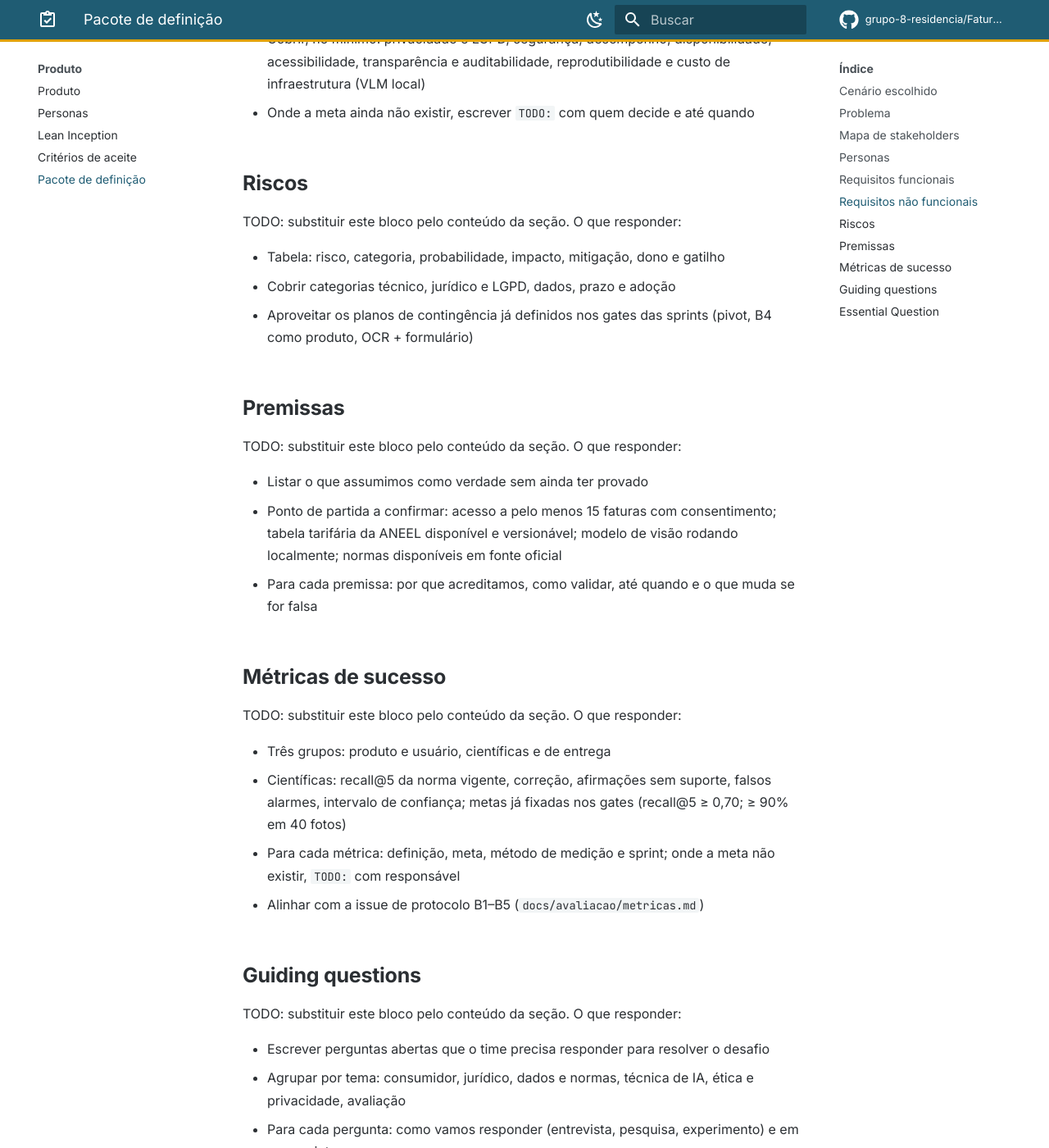
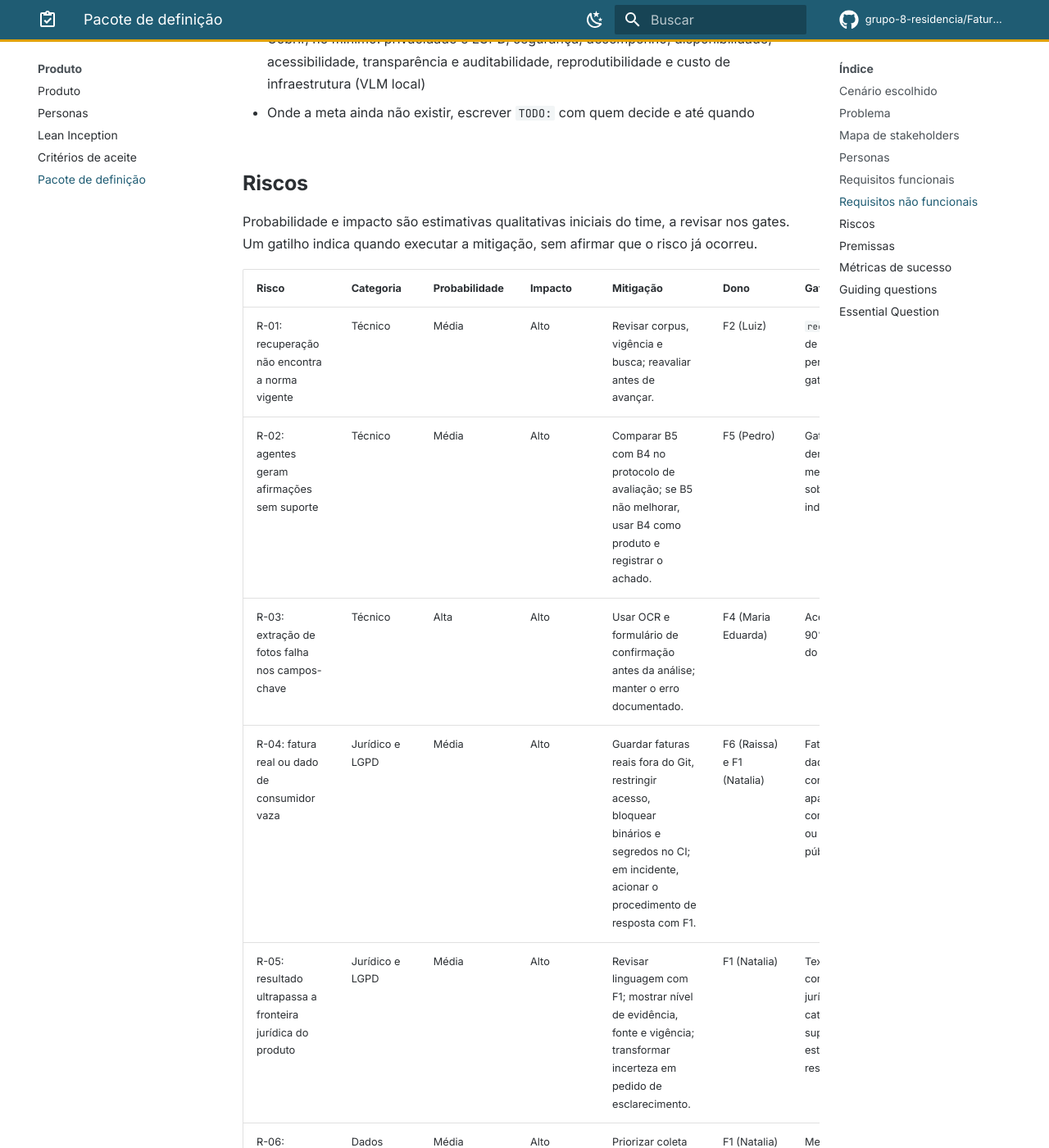
Before and after one commit to grupo-8-residencia/Fatura-Aberta, an MkDocs documentation site: the page built from docs/produto/pacote-de-definicao.md, in a window 1280 px wide and 1400 px high, scrolled down 1991 px. Shown: the whole window at 82% size. Built offline with MkDocs 1.6.1 and Material for MkDocs 9.7.7, drawn with Linux system fonts in a browser that asks for light colours; plug-ins that fetch from the network failed and are left out; comment, search, counter and statistics services are not loaded; some of the changed text lies outside the part shown.

Commit message:
docs(produto): registra riscos do pacote de definicao

```diff
--- a/docs/produto/definicao/riscos.md
+++ b/docs/produto/definicao/riscos.md
@@ -1,9 +1,18 @@
 ## Riscos
 
-<!-- Responsável: Raissa · Par de revisão: Maria Eduarda · Issue S1-18 · Limite: tabela com pelo menos 8 riscos -->
+<!-- Responsável: Raissa · Par de revisão: Maria Eduarda · Issue S1-18 -->
 
-TODO: substituir este bloco pelo conteúdo da seção. O que responder:
+Probabilidade e impacto são estimativas qualitativas iniciais do time, a revisar nos gates. Um gatilho indica quando executar a mitigação, sem afirmar que o risco já ocorreu.
 
-- Tabela: risco, categoria, probabilidade, impacto, mitigação, dono e gatilho
-- Cobrir categorias técnico, jurídico e LGPD, dados, prazo e adoção
-- Aproveitar os planos de contingência já definidos nos gates das sprints (pivot, B4 como produto, OCR + formulário)
+| Risco | Categoria | Probabilidade | Impacto | Mitigação | Dono | Gatilho |
+|---|---|---|---|---|---|---|
+| R-01: recuperação não encontra a norma vigente | Técnico | Média | Alto | Revisar corpus, vigência e busca; reavaliar antes de avançar. | F2 (Luiz) | `recall@5` abaixo de 0,70 nas 30 perguntas do gate da S2. |
+| R-02: agentes geram afirmações sem suporte | Técnico | Média | Alto | Comparar B5 com B4 no protocolo de avaliação; se B5 não melhorar, usar B4 como produto e registrar o achado. | F5 (Pedro) | Gate da S4 não demonstra melhora de B5 sobre B4 nesse indicador. |
+| R-03: extração de fotos falha nos campos-chave | Técnico | Alta | Alto | Usar OCR e formulário de confirmação antes da análise; manter o erro documentado. | F4 (Maria Eduarda) | Acerto inferior a 90% nas 40 fotos do gate da S5. |
+| R-04: fatura real ou dado de consumidor vaza | Jurídico e LGPD | Média | Alto | Guardar faturas reais fora do Git, restringir acesso, bloquear binários e segredos no CI; em incidente, acionar o procedimento de resposta com F1. | F6 (Raissa) e F1 (Natalia) | Fatura real ou dado de consumidor aparece em commit, PR, log ou artefato público. |
+| R-05: resultado ultrapassa a fronteira jurídica do produto | Jurídico e LGPD | Média | Alto | Revisar linguagem com F1; mostrar nível de evidência, fonte e vigência; transformar incerteza em pedido de esclarecimento. | F1 (Natalia) | Texto afirma conclusão jurídica categórica, omite suporte ou estima restituição. |
+| R-06: amostra de faturas consentidas é insuficiente | Dados | Média | Alto | Priorizar coleta com termo de consentimento; usar dados sintéticos para desenvolvimento e declarar a limitação da avaliação. | F1 (Natalia) | Menos de 15 faturas reais consentidas ao final da S1. |
+| R-07: norma ou tarifa usada está desatualizada | Dados | Média | Alto | Versionar fonte, data e vigência; suspender a comparação de nível B sem tabela verificável e apresentar pedido de esclarecimento quando necessário. | F2 (Luiz) e F3 (Talita) | Fonte oficial, versão ou vigência não pode ser confirmada para o período da fatura. |
+| R-08: pacote de definição perde o prazo ou o limite | Prazo | Alta | Médio | Consolidar as seções por responsável, revisar pendências e submeter o gate com lacunas explícitas. | Tech Lead (Pedro) | Pacote de 3 a 5 páginas incompleto na entrega da S1. |
+| R-09: pessoas não entendem o cartão de decisão | Adoção | Média | Médio | Testar linguagem e próximos passos com pessoas do público-alvo; ajustar a apresentação sem aumentar o alcance das conclusões. | F1 (Natalia) | Teste com usuários não permite identificar o nível de evidência ou o encaminhamento. **TODO: F1 define critério de usabilidade até a S5**. |
+| R-10: proposta não demonstra diferencial frente a concorrentes | Adoção | Média | Alto | Aplicar o teste de cinco faturas previsto na ADR-001; se o gate de definição falhar, fazer o pivot com varredura de anterioridade. | F1 (Natalia) e Tech Lead (Pedro) | Teste de concorrentes não sustenta o recorte escolhido no gate da S1. |
```
